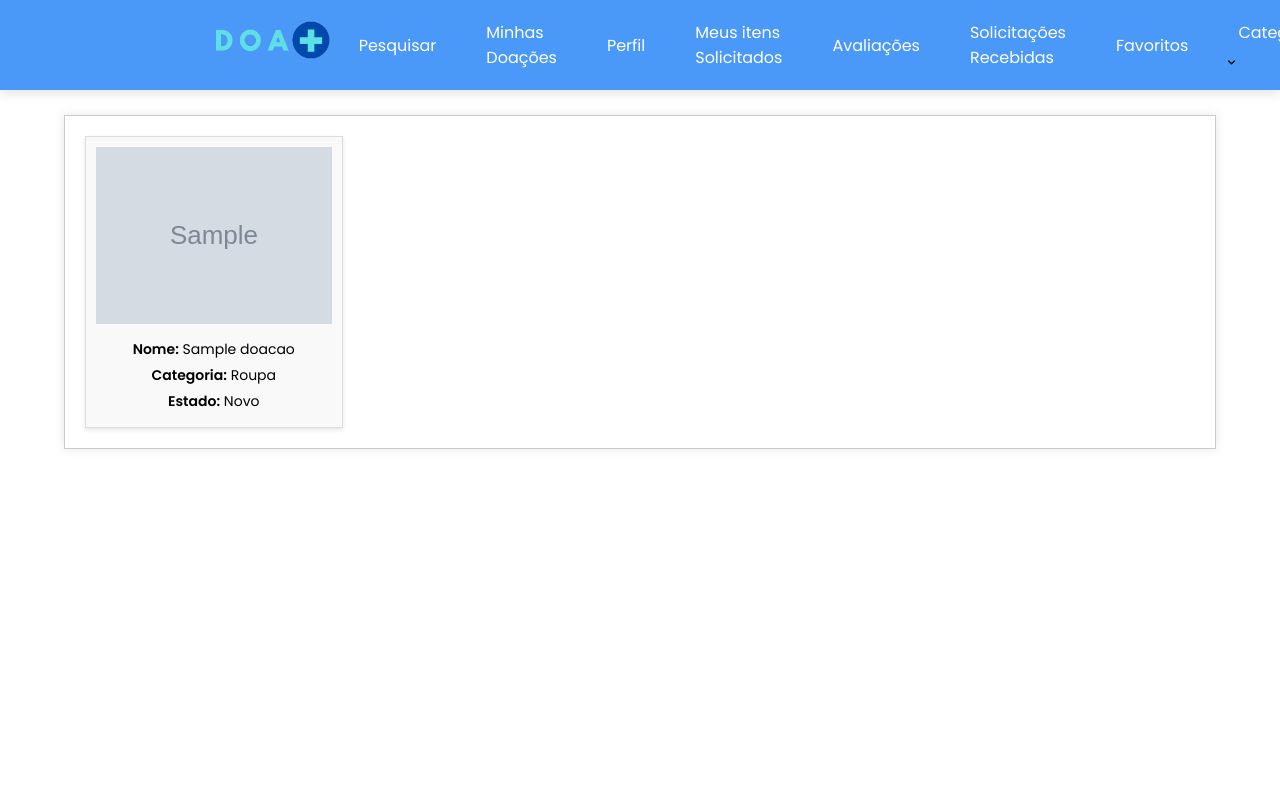
After one commit to marimmbc/doamais, a Django app: page /favoritos/ in a window 1280 px wide. The commit adds this page. Run offline with Django 5.2, Linux system fonts and the light colour scheme; a user stored in the database is signed in; tables that the repository leaves empty hold one stand-in row (values such as "Sample post"); grey boxes marked "Sample" are stand-in pictures.

Commit message:
adição de favoritos e meus itens solicitados

```diff
--- a/DoaMais/DoaMais/urls.py
+++ b/DoaMais/DoaMais/urls.py
@@ -24,4 +24,5 @@ urlpatterns = [
     path('fazendo_avaliacao/<int:item_id>/', views.fazendo_avaliacao, name='fazendo_avaliacao'),
     path('descricao_item/<int:item_id>/', views.descricao_item, name='descricao_item'),
     path('solicitacoes_recebidas/', views.solicitacoes_recebidas, name='solicitacoes_recebidas'),
+    path('favoritos/', views.favoritos, name='favoritos'),
 ]
--- a/DoaMais/main/models.py
+++ b/DoaMais/main/models.py
@@ -100,3 +100,13 @@ class Solicitacao(models.Model):
 
     def __str__(self):
         return f"{self.solicitante.username} solicitou {self.doacao.item_name} em {self.data_solicitacao.strftime('%Y-%m-%d')}"
+
+from django.conf import settings
+from django.db import models
+
+class Favorito(models.Model):
+    usuario = models.ForeignKey(settings.AUTH_USER_MODEL, on_delete=models.CASCADE, related_name='favoritos')
+    doacao = models.ForeignKey(Doacao, on_delete=models.CASCADE, related_name='marcados_como_favorito')
+
+    def __str__(self):
+        return f'{self.usuario.username} favoritou {self.doacao.item_name}'
--- /dev/null
+++ b/DoaMais/main/static/css/favoritos.css
@@ -0,0 +1,67 @@
+@import url("https://fonts.googleapis.com/css2?family=Poppins:wght@300;400;500;600&display=swap");
+
+body {
+  font-family: 'Poppins', sans-serif;
+  margin: 0;
+  padding-top: 40px;
+  background-color: white;
+  display: flex;
+  justify-content: center;
+  align-items: flex-start;
+  min-height: 100vh;
+}
+
+.form-container {
+  width: 90%;
+  padding: 20px;
+  background-color: white;
+  border: 1px solid #ccc;
+  box-shadow: 0 0 10px rgba(0, 0, 0, 0.1);
+  margin-bottom: 20px;
+  margin-top: 75px;
+}
+
+.row {
+  display: flex;
+  justify-content: space-between;
+  flex-wrap: wrap;
+  gap: 20px;
+}
+
+.search-item {
+  flex-basis: calc(25% - 20px); /* Ajustado para quatro itens por linha */
+  display: flex;
+  flex-direction: column;
+  align-items: center;
+  padding: 10px;
+  background-color: #f9f9f9;
+  border: 1px solid #ddd;
+  box-shadow: 0 2px 4px rgba(0, 0, 0, 0.1);
+}
+
+.search-item img {
+  width: 100%;
+  height: auto;
+  margin-bottom: 10px;
+}
+
+.search-item div {
+  text-align: center;
+}
+
+.search-item p {
+  margin: 5px 0;
+  font-size: 14px;
+}
+
+@media (max-width: 768px) {
+  .search-item {
+    flex-basis: calc(50% - 20px); /* Ajustado para duas colunas em tablets */
+  }
+}
+
+@media (max-width: 480px) {
+  .search-item {
+    flex-basis: 100%; /* Uma coluna em telas móveis */
+  }
+}
--- /dev/null
+++ b/DoaMais/main/templates/favoritos.html
@@ -0,0 +1,33 @@
+<!DOCTYPE html>
+<html lang="pt-br">
+<head>
+    <meta charset="UTF-8" />
+    <meta http-equiv="X-UA-Compatible" content="IE=edge" />
+    <meta name="viewport" content="width=device-width, initial-scale=1.0" />
+    <link rel="icon" href="../static/imagens/favicon.png" type="image/x-icon">
+    <title>Favoritos</title>
+    <link rel="stylesheet" href="../static/css/favoritos.css">
+    <link rel="stylesheet" href="../static/css/navbar.css">
+    <link rel="stylesheet" href="https://unicons.iconscout.com/release/v4.0.0/css/line.css" />
+</head>
+<body>
+    {% include 'navbar.html' %}
+    <div class="form-container">
+        <div class="row">
+            {% for favorito in favoritos %}
+            <div class="search-item">
+                <img src="{{ favorito.doacao.image.url }}" alt="{{ favorito.doacao.item_name }}">
+                <div>
+                    <p><strong>Nome:</strong> {{ favorito.doacao.item_name }}</p>
+                    <p><strong>Categoria:</strong> {{ favorito.doacao.get_category_display }}</p>
+                    <p><strong>Estado:</strong> {{ favorito.doacao.get_condition_display }}</p>
+                </div>
+            </div>
+            {% empty %}
+            <p>Nenhum item favorito encontrado.</p>
+            {% endfor %}
+        </div>
+    </div>
+    <script src="../static/js/loadNavbar.js"></script>
+</body>
+</html>
--- a/DoaMais/main/templates/itens_solicitados.html
+++ b/DoaMais/main/templates/itens_solicitados.html
@@ -21,8 +21,6 @@
       <tr>
         <th>Imagem</th>
         <th>Item</th>
-        <th>Categoria</th>
-        <th>Estado</th>
         <th>Data Agendada</th>
         <th>Hora Agendada</th>
       </tr>
@@ -32,8 +30,6 @@
       <tr>
         <td><img src="{{ solicitacao.doacao.image.url }}" alt="{{ solicitacao.doacao.item_name }}" style="width: 50px; height: auto;"></td>
         <td>{{ solicitacao.doacao.item_name }}</td>
-        <td>{{ solicitacao.doacao.get_category_display }}</td>
-        <td>{{ solicitacao.doacao.get_condition_display }}</td>
         <td>{{ solicitacao.agendamento_recente.data_agendamento|date:"d/m/Y" if solicitacao.agendamento_recente }}</td>
         <td>{{ solicitacao.agendamento_recente.hora_agendamento|time:"H:i" if solicitacao.agendamento_recente }}</td>
       </tr>
--- a/DoaMais/main/templates/navbar.html
+++ b/DoaMais/main/templates/navbar.html
@@ -26,7 +26,16 @@
         <a href="{% url 'perfil' %}" class="button-like-link">Perfil</a>
       </li>
       <li>
-        <a href="{% url 'solicitacoes_recebidas' %}" class="button-like-link">Solicitações</a>
+        <a href="{% url 'meus_itens_solicitados' %}" class="button-like-link">Meus itens Solicitados</a>
+      </li>
+      <li>
+        <a href="{% url 'solicitacoes_recebidas' %}" class="button-like-link">Avaliações</a>
+      </li>
+      <li>
+        <a href="{% url 'solicitacoes_recebidas' %}" class="button-like-link">Solicitações Recebidas</a>
+      </li>
+      <li>
+        <a href="{% url 'favoritos' %}" class="button-like-link">Favoritos</a>
       </li>
       <li class="dropdown">
         <a href="#" class="button-like-link">Categorias</a>
--- a/DoaMais/main/views.py
+++ b/DoaMais/main/views.py
@@ -5,7 +5,7 @@ from django.contrib.auth.views import LogoutView
 from django.shortcuts import render, redirect, get_object_or_404
 from django.http import HttpResponse
 from django.contrib import messages
-from .models import Doacao, Avaliacao, User, Solicitacao, Agendamento
+from .models import Doacao, Avaliacao, User, Solicitacao, Agendamento, Favorito
 from django.urls import reverse
 from django.views import View
 
@@ -114,6 +114,7 @@ def doar_item(request):
 @login_required
 def minhas_doacoes(request):
     doacoes = Doacao.objects.filter(donor=request.user)
+    print(doacoes)  # Isso irá mostrar no console os objetos de doações recuperados
     return render(request, 'minhas_doacoes.html', {'doacoes': doacoes})
 
 @login_required
@@ -280,3 +281,9 @@ def solicitacoes_recebidas(request):
         })
 
     return render(request, 'solicitacoes_recebidas.html', {'itens': itens})
+
+@login_required
+def favoritos(request):
+    # Obtendo todos os favoritos do usuário logado
+    favoritos = Favorito.objects.filter(usuario=request.user).select_related('doacao')
+    return render(request, 'favoritos.html', {'favoritos': favoritos})
```
Also changed, not shown: DoaMais/cypress/e2e/Pesquisando.cy.js (added, +29 -0 lines), DoaMais/main/templates/meus_itens_solicitados.html (added, +42 -0 lines), DoaMais/main/migrations/0001_initial.py (deleted), DoaMais/main/static/css/meus_itens_solicitados.css (added).
